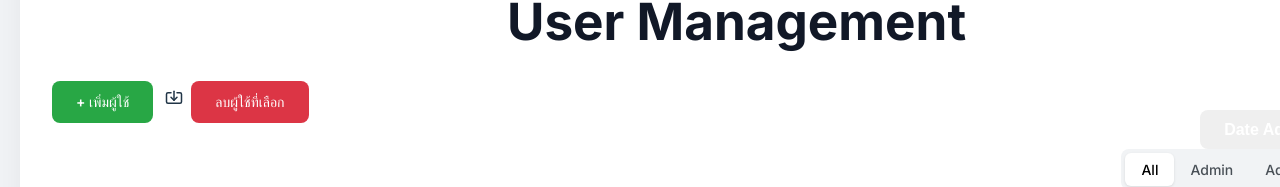
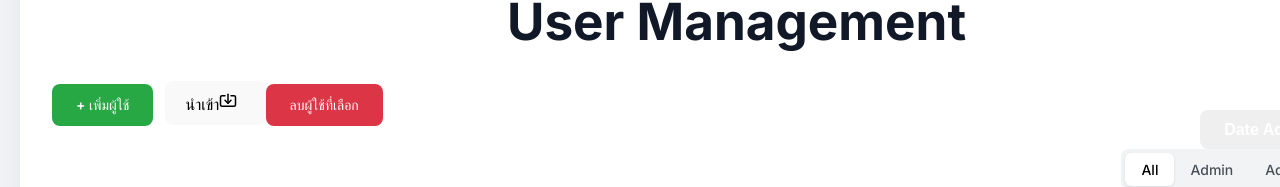
Before and after one commit to kaitod123/my_firstproject, a React (Vite) app: page /UserManagement in a window 1280 px wide. Shown: the part 243-430 px from the top of the page. Built offline with nearby package versions, Linux system fonts and the light colour scheme; no server answers.

Commit message:
Edit Logo import file username5

```diff
--- a/src/components/UserManagement.jsx
+++ b/src/components/UserManagement.jsx
@@ -243,7 +243,7 @@ const UserManagement = () => {
             <div className={styles.dashboardContainer}>
 
                 <div className={styles.usermanagementcontainer}>
-                     <div className={styles.dashboardContainer}>
+                                                  <div className={styles.dashboardContainer}>
                                     <div>
                                         <Link to="/AdminDashboard" className={styles.backButton}>
                                         &larr; กลับไปยังหน้าจัดการข้อมูลแอดมิน
@@ -268,9 +268,14 @@ const UserManagement = () => {
                                 accept=".xlsx, .xls" // จำกัดให้รับเฉพาะไฟล์ Excel
                             />
                             {/* (!!!) START: 4. (แก้ไข) แก้ไขปุ่มให้ถูกต้อง (!!!) */}
+                            <button
+                                onClick={handleUploadClick}
 
-                                <Import size={18} style={{ marginRight: '8px' }} onClick={handleUploadClick}  />
-
+                            >นำเข้า
+                                {/* (!!!) 1. (แก้ไข) เปลี่ยนชื่อ Component (!!!) */}
+                                <Import size={18} style={{ marginRight: '8px' }} />
+                            </button>
+                            {/* (!!!) END: 4. (แก้ไข) แก้ไขปุ่มให้ถูกต้อง (!!!) */}
 
 
                             <button
```
